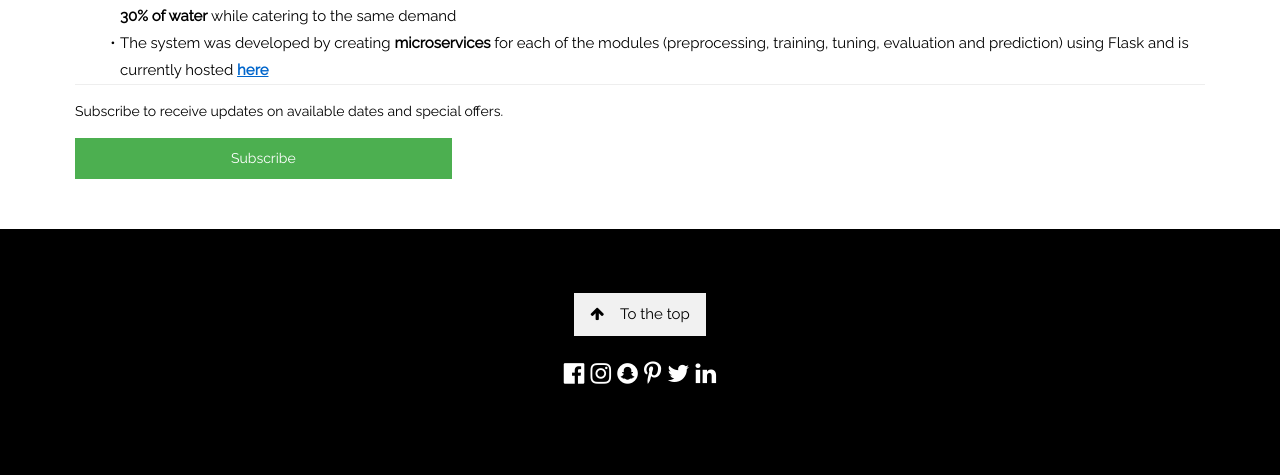
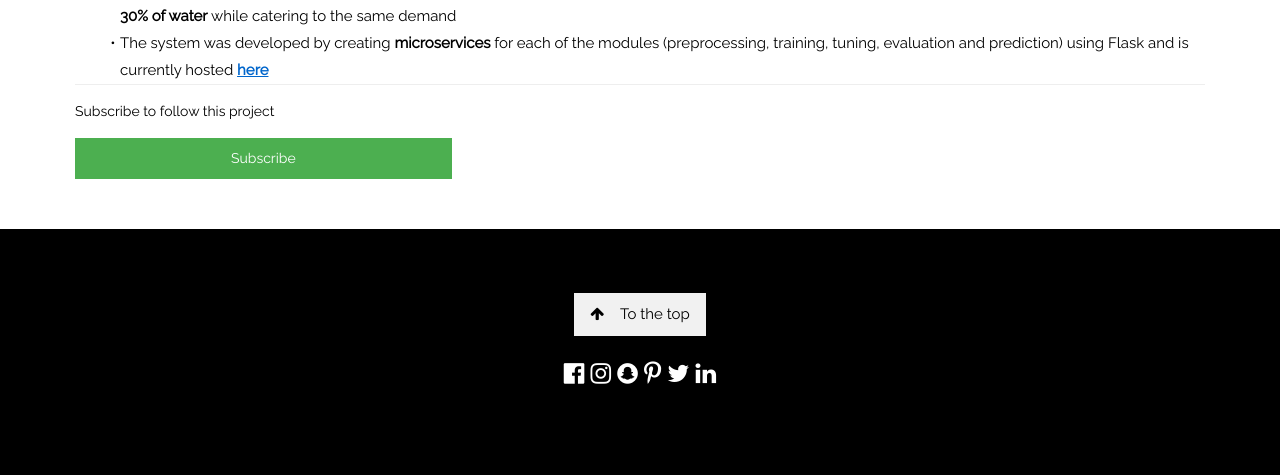
Before and after one commit to arsalananwar11/Arsalan-Portfolio, a Flask app: page /project/1 in a window 1280 px wide. Shown: the part 1327-1802 px from the top of the page. Run offline with Flask 3, Linux system fonts and the light colour scheme; data comes from the database, SQL or seed files in the repository; both versions use the stored data as it was after the commit; some libraries are stand-ins or nearby versions.

Commit message:
Project Dashboard Updates

```diff
--- a/templates/project_dashboard.html
+++ b/templates/project_dashboard.html
@@ -63,7 +63,7 @@
         </div>
         <hr/>
 
-        <p>Subscribe to receive updates on available dates and special offers.</p>
+        <p>Subscribe to follow this project</p>
         <p><button class="w3-button w3-green w3-third" onclick="document.getElementById('subscribe').style.display='block'">Subscribe</button></p>
     </div>
 
```
Also changed, not shown: arsalan_site_db.db.
